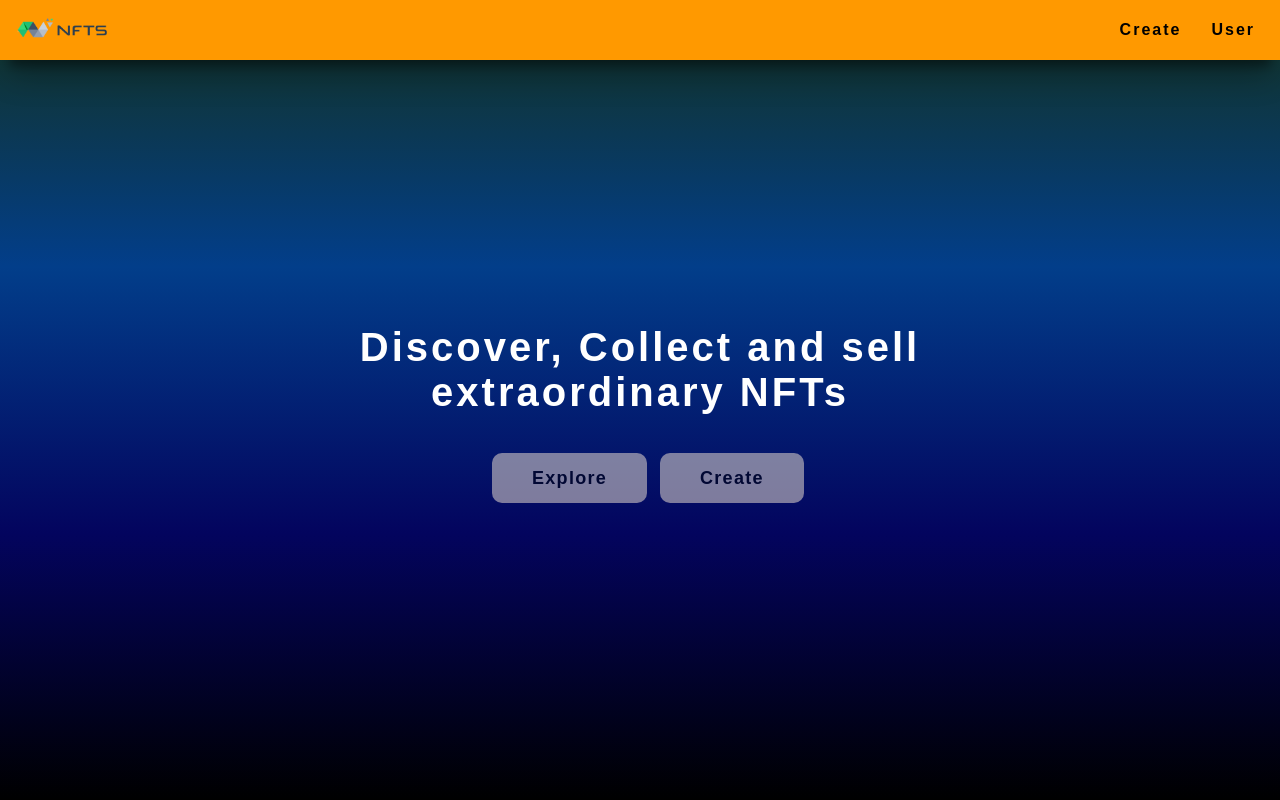
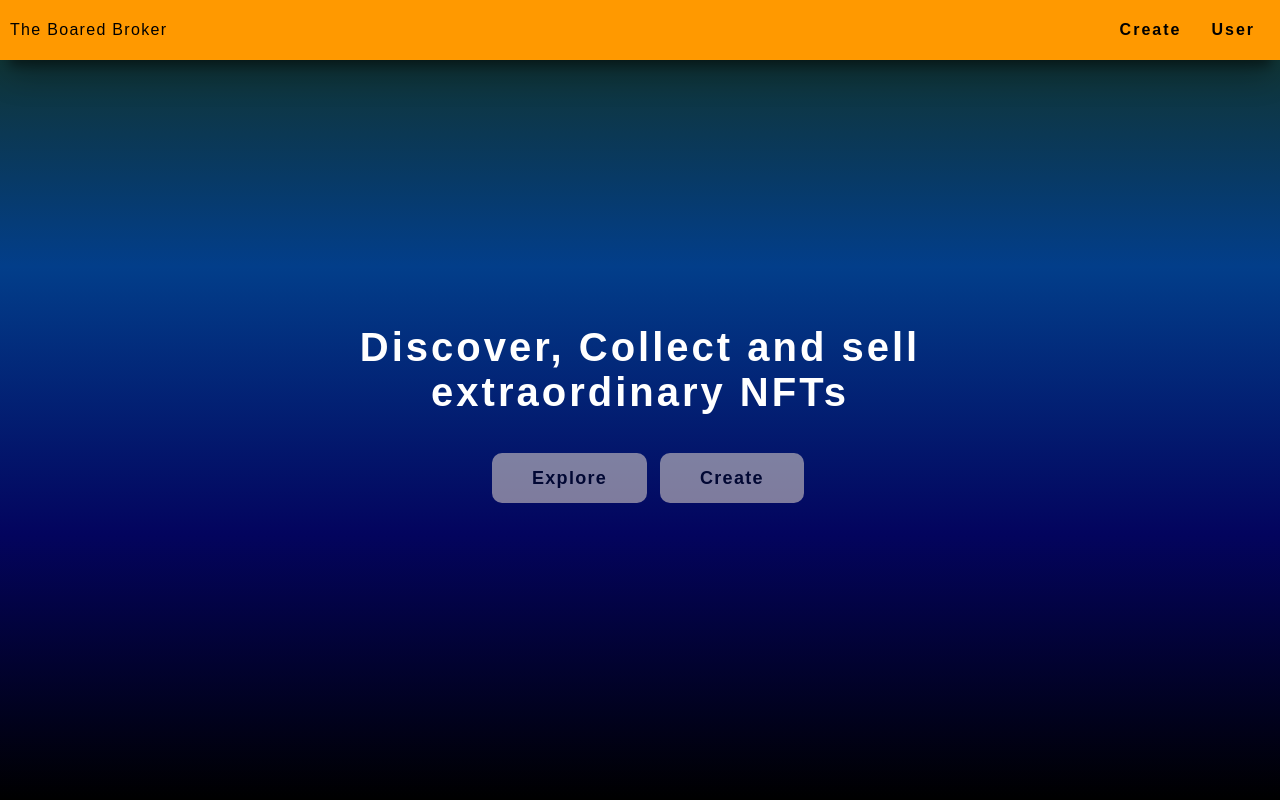
Before and after one commit to Megabyte-143/NFT_MARKETPLACE_AURORA, a React (Create React App) app in the folder client/nft-marketplace/: page / in a window 1280 px wide. Built offline with nearby package versions, Linux system fonts and the light colour scheme; what ipfs-http-client would draw is missing.

Commit message:
edit: Title added

```diff
--- a/client/nft-marketplace/src/components/Header.js
+++ b/client/nft-marketplace/src/components/Header.js
@@ -7,7 +7,7 @@ const Header = (props) => {
   return (
     <Title>
       <a href="/">
-        <img src="/images/nft-logo.png" alt="logo"></img>
+        <span>The Boared Broker</span>
       </a>
       <Create>
         <Link to="/create" id="create">{props.click}</Link>
```
